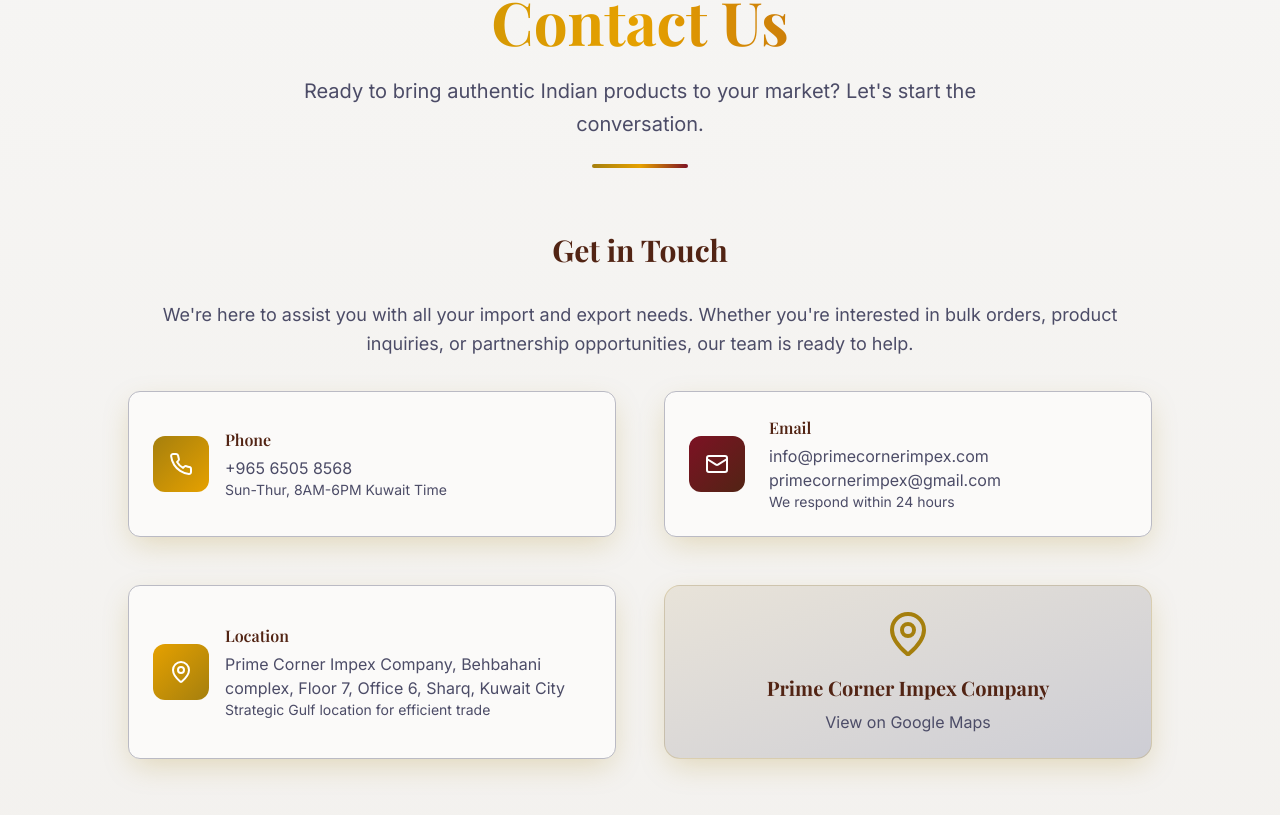
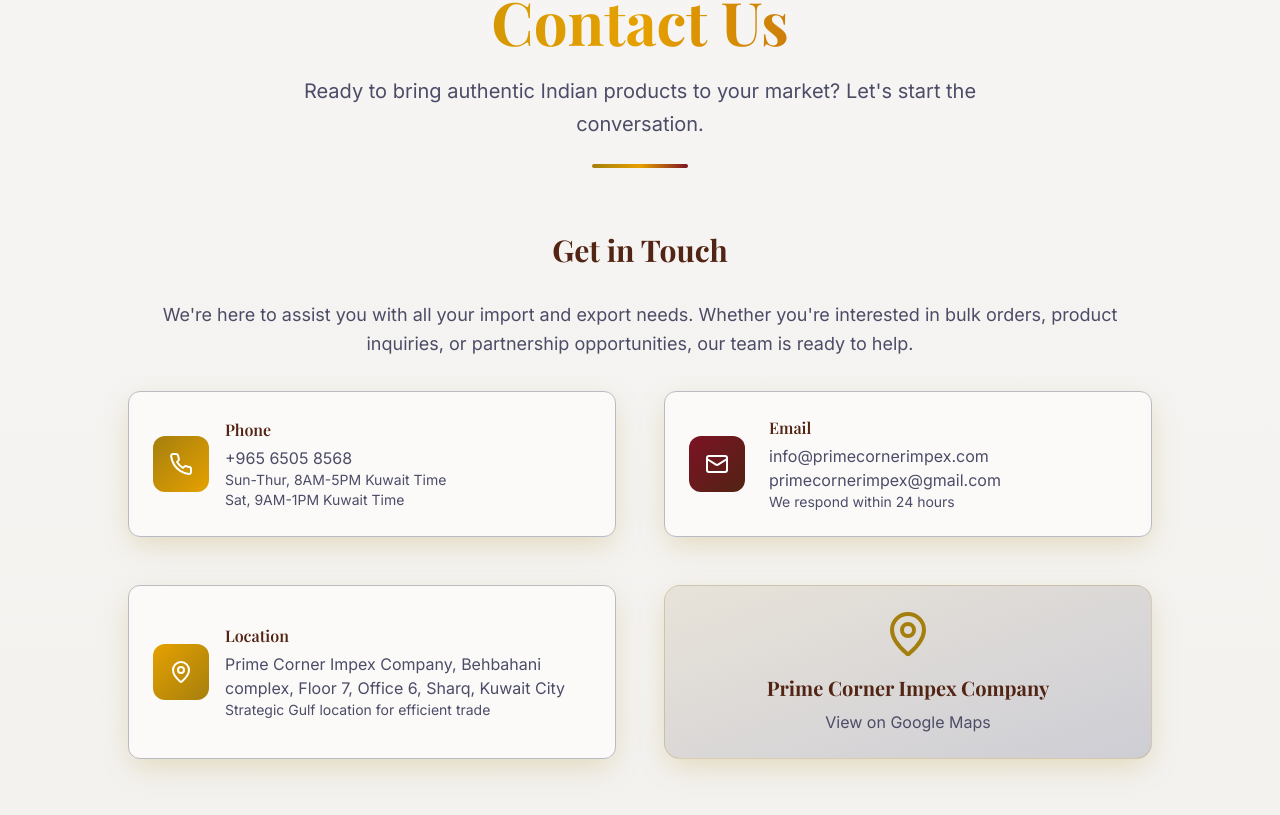
Before and after one commit to anais-anand/primecorner, a React (Vite) app: page / in a window 1280 px wide. Shown: the part 4833-5648 px from the top of the page. Built offline with nearby package versions, Linux system fonts and the light colour scheme.

Commit message:
timimg update

```diff
--- a/src/components/ContactSection.tsx
+++ b/src/components/ContactSection.tsx
@@ -77,7 +77,9 @@ const ContactSection = () => {
               <div>
                 <h4 className="font-semibold text-heritage mb-1">Phone</h4>
                 <p className="text-muted-foreground">+965 6505 8568</p>
-                <p className="text-sm text-muted-foreground">Sun-Thur, 8AM-6PM Kuwait Time</p>
+                <p className="text-sm text-muted-foreground">Sun-Thur, 8AM-5PM Kuwait Time</p>
+                <p className="text-sm text-muted-foreground">Sat, 9AM-1PM Kuwait Time</p>
+
               </div>
             </div>
 
```
